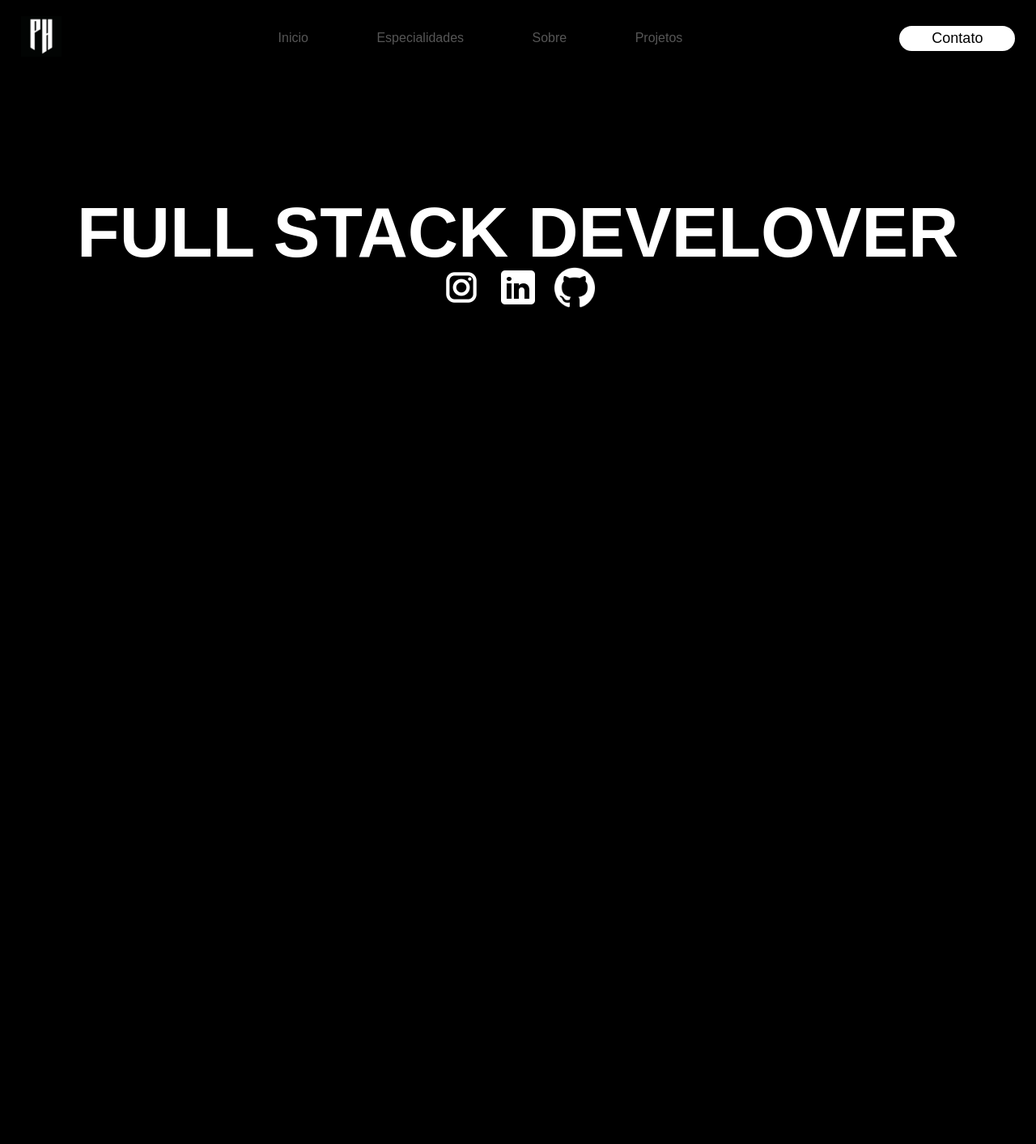
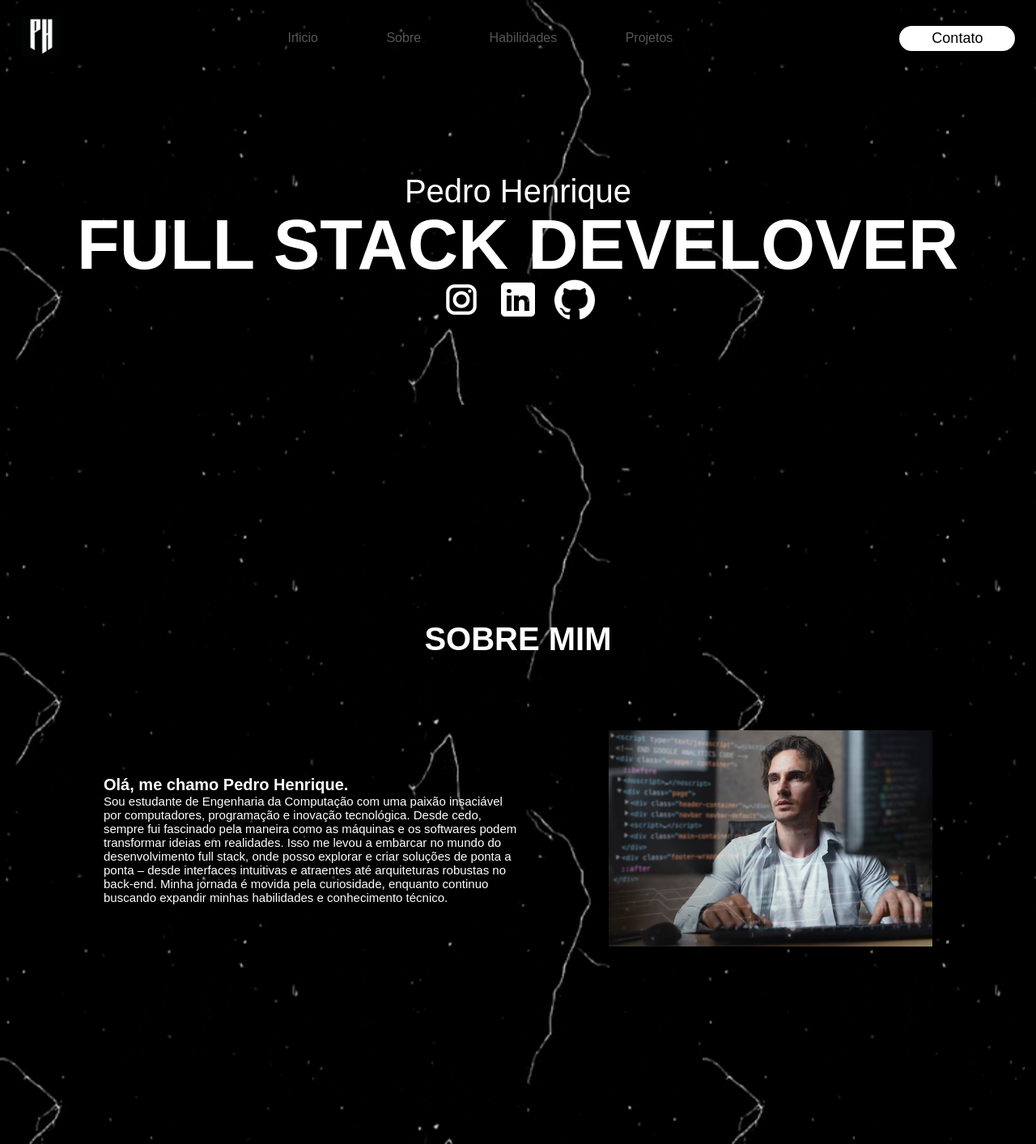
Before and after one commit to Pedrosilva27/Portifolio, a plain HTML site: page index.html in a window 1280 px wide. Shown: the whole page at 81% size. Before the commit the page ends 800 px from the top, so only its background shows below. Drawn offline with Linux system fonts and the light colour scheme.

Commit message:
Segundo commit

```diff
--- a/index.html
+++ b/index.html
@@ -24,8 +24,8 @@
             <nav class="menu-desktop">
                 <ul>
                     <li><a href="#">Inicio</a></li>
-                    <li><a href="#">Especialidades</a></li>
                     <li><a href="#">Sobre</a></li>
+                    <li><a href="#">Habilidades</a></li>
                     <li><a href="#">Projetos</a></li>
                 </ul>
             </nav>
@@ -43,6 +43,7 @@
             <div class="interface">
                 <div class="flex">
                     <div class="txt-topo-site">
+                        <p>Pedro Henrique</p>
                         <h1>FULL STACK DEVELOVER</h1>
                     </div> <!--txt topo site-->
                     <div class="links-redes">
@@ -54,7 +55,7 @@
                                 <a href="www.linkedin.com/in/engcomppedrosilva">
                                     <img src="images/logo linkedin.png" alt="logo-linkedin">
                                 </a>
-                                <a href="#">
+                                <a href="https://github.com/Pedrosilva27">
                                     <img src="images/logo github.png" alt="logo-github">
                                 </a>
                             </ul>
@@ -63,6 +64,31 @@
                 </div><!--flex-->
             </div> <!--interface-->
         </section> <!--Topo site-->
+
+        <section class="sobre">
+            <div class="interface">
+                <h2>SOBRE MIM</h2>
+                <div class="flex">
+                    <div class="texto-sobre-mim">
+                        <h3>Olá, me chamo Pedro Henrique.</h3>
+                    <p1>
+                        Sou estudante de Engenharia da Computação com uma paixão insaciável por computadores,
+                        programação e inovação tecnológica. Desde cedo, sempre fui fascinado pela maneira como
+                        as máquinas e os softwares podem transformar ideias em realidades. Isso me levou a
+                        embarcar no mundo do desenvolvimento full stack, onde posso explorar e criar soluções
+                        de ponta a ponta – desde interfaces intuitivas e atraentes até arquiteturas robustas no
+                        back-end.
+                        Minha jornada é movida pela curiosidade, enquanto continuo buscando expandir minhas habilidades
+                        e conhecimento técnico.
+                    </p1>
+                    </div> <!--texto sobre mim-->
+
+                    <div class="img-sobre-mim">
+                        <img src="images/foto exemplo.avif" alt="img sobre mim exemplo">
+                    </div>
+                </div> <!--flex-->
+            </div> <!--interface-->
+        </section> <!--especialidades-->
     </main>
 
 </body>
--- a/style.css
+++ b/style.css
@@ -8,6 +8,7 @@
 
 body{
     background-color: rgb(0, 0, 0);
+    background-image: url("images/black.gif");
     height: 100vh;
 }
 
@@ -69,10 +70,16 @@ header .btn-contato button:hover{
 
 /* Estilo topo site*/
 section.topo-site{
-    padding: 150px 10%;
+    padding: 120px 10%;
     display: flex;
-    align-items: center;
     font-size: 50px;
+}
+
+section p{
+    color: #fff;
+    font-size: 40px;
+    display: flex;
+    justify-content: center;
 }
 
 section h1{
@@ -115,3 +122,51 @@ section .links-redes ul a img:hover {
         transform: scale(1.20);
     }
 }
+
+/*Section sobre mim*/
+
+section.sobre{
+    padding: 240px 10%;
+}
+
+section h2{
+    color: #fff;
+    font-size: 40px;
+    display: flex;
+    justify-content: center;
+    margin-bottom: 90px;
+
+}
+
+section h3{
+    color: #fff;
+    font-size: 20px;
+    display: flex;
+    justify-content: left;
+}
+
+section p1{
+    color: #fff;
+    font-size: 15px;
+    display: flex;
+    justify-content: left;
+}
+
+.sobre .flex{
+/* Define um tamanho máximo para o bloco de texto */
+    align-items: center;
+    display: flex;
+    justify-content: space-between;
+}
+
+.texto-sobre-mim{
+    display: flex;
+    flex-direction: column; /* Coloca o título e o texto em uma coluna */
+    max-width: 50%;
+}
+
+.sobre img {
+    width: 400px; /* Tamanho da imagem */
+    height: auto;
+    margin-left: 100px; /* Espaçamento entre o texto e a imagem */
+}
```
Also changed, not shown: images/black.gif (added), images/foto exemplo.avif (added).
